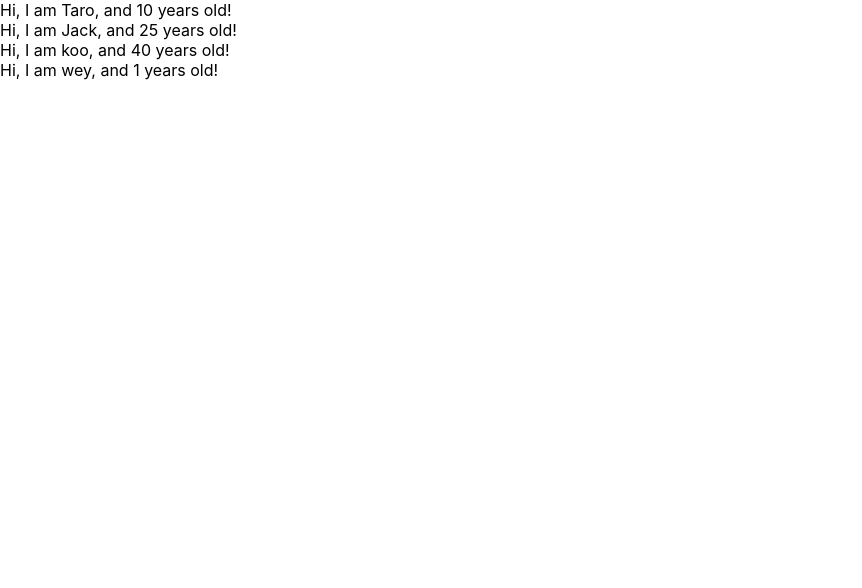
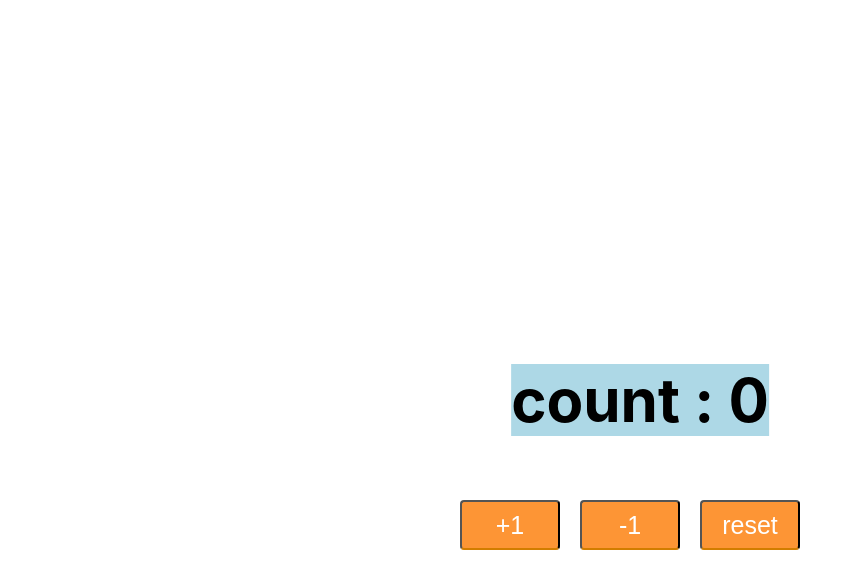
Before and after one commit to kazu-S-1110/React-redux-practice, a React (Create React App) app in the folder my-app/: page / in a window 1280 px wide. Shown: the top 588 px of the page, without its empty margins (0-862 px from the left). Built offline with nearby package versions, Linux system fonts and the light colour scheme.

Commit message:
learn state , setState ,and Styled-component

```diff
--- a/my-app/package.json
+++ b/my-app/package.json
@@ -30,5 +30,8 @@
       "last 1 firefox version",
       "last 1 safari version"
     ]
+  },
+  "devDependencies": {
+    "styled-components": "^5.2.0"
   }
 }
--- a/my-app/src/App.js
+++ b/my-app/src/App.js
@@ -1,52 +1,90 @@
-import React from 'react';
-import PropTypes from "prop-types";
+import React, { Component } from 'react';
+import styled from 'styled-components'
 
-// class App extends Component {
-//   render() {
-//     // const greeting = "Hello, React!";
-//     return (
-//         // return以下は一つのタグを返すようにする、これは仕様。二つ以上返す場合は空タグで囲えばOK */}
-//       <>
-//         <label htmlFor="bar">bar</label>
-//         < input input type="text" onClick={() => { console.log("clicked!") }}></input>
-//       </ >
-//     )
-//   }
-// }
 
 //functional componentsの記述
-const App = () => {
-  const profiles = [
-    { name: "Taro", age: 10 },
-    { name: "Jack", age: 25 },
-    { name: "koo", age: 40 },
-    { name: "wey"}
-  ]
-  return (
-    <>
-      {/* <User name={"Taro"} age={10}></User>
-      <User name={"Jack"} age={25}></User> */}
-      {profiles.map((profile,index) => {
-        return <User name={profile.name} age={profile.age} key={index}></User>
-      })}
-    </>
-  )
-}
-const User = (props) => {
-  return <div>Hi, I am {props.name}, and {props.age} years old!</div>
-}
+const App  = () => (<Counter></Counter>)
 
-// もしPropsに要素がない場合、予め設定しておくこと記述
-User.defaultProps = {
-  age:1
-}
+class Counter extends Component {
+  constructor(props) {
+    super(props)
+    console.log(this.state)
+    this.state = {
+      count : 0
+    }
+  }
+  handlePlusButton = () => {
+    console.log("Plus!")
+    this.setState({ count : this.state.count + 1})
+  }
+  handleMinusButton = () => {
+    console.log("Minus!")
+    this.setState({ count: this.state.count -1})
+  }
+  handleResetButton = () => {
+    console.log("Restart!")
+    this.setState({count: 0})
+  }
 
-// 受け取るプロパティの型を限定する
-User.propTypes = {
-  name: PropTypes.string,
-  age: PropTypes.number.isRequired //isRequiredをつけることでこれがないとアラートを出す仕様となる
+  render() {
+    return (
+      <>
+        <Title>count : {this.state.count}</Title>
+        <Container>
+          <Button onClick={this.handlePlusButton}>+1</Button>
+          <Button onClick={this.handleMinusButton}>-1</Button>
+          <Button onClick={this.handleResetButton}>reset</Button>
+        </Container>
+      </>
+    )
+  }
 }
 
 
 
+// StyledComponentの実装
+const Title = styled.h1`
+  font-size:60px;
+  background-color:lightblue;
+  margin: 0;
+  position: absolute;
+  top: 50%;
+  left: 50%;
+  margin-right: -50%;
+  transform: translate(-50%, -50%)
+`
+const Button = styled.button`
+  position: relative;
+  display: inline-block;
+  padding: 0.25em;
+  text-decoration: none;
+  height: 50px;
+  width: 100px;
+  font-size:25px;
+  color: #FFF;
+  background: #fd9535;/*背景色*/
+  border-bottom: solid 2px #d27d00;/*少し濃い目の色に*/
+  border-radius: 4px;/*角の丸み*/
+  margin-right:20px;
+
+  /* margin: 0;
+  top: 60%;
+  left: 50%;
+  margin-right: -50%;
+  transform: translate(-50%, -50%) */
+`
+const Container = styled.div`
+  height: 120px;
+  width: 500px;
+  margin: 0;
+  position: absolute;
+  top: 70%;
+  left: 50%;
+  margin-right: -50%;
+  transform: translate(-50%, -50%);
+  /* outline: 1px solid #000; */ //確認用
+  //以下2行は子要素を中央に横並びにするスタイリング
+  display:flex;
+  justify-content:center;
+`
 export default App;
```
Also changed, not shown: 1 other file (tests, documents, lock files or other folders).
